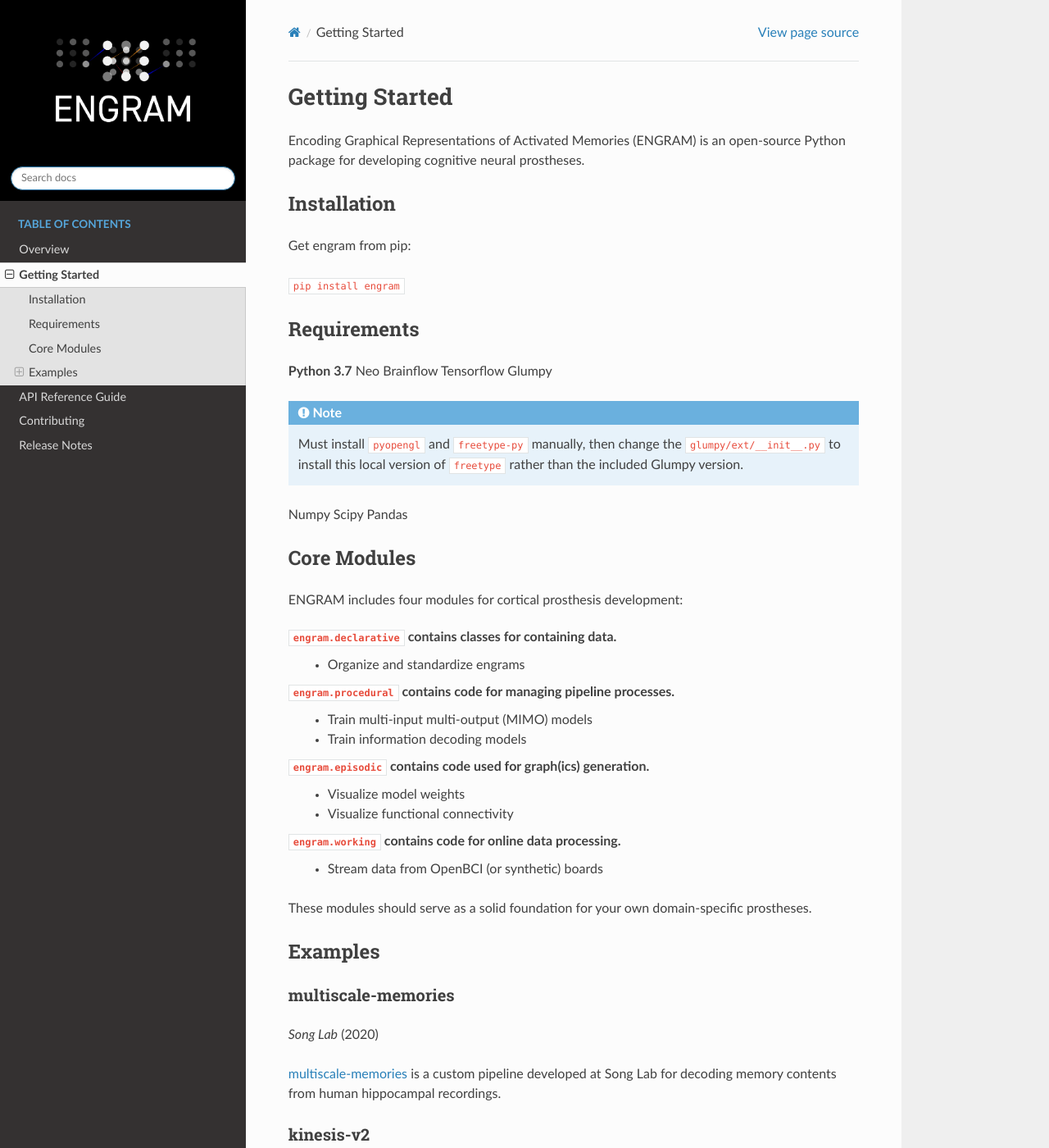
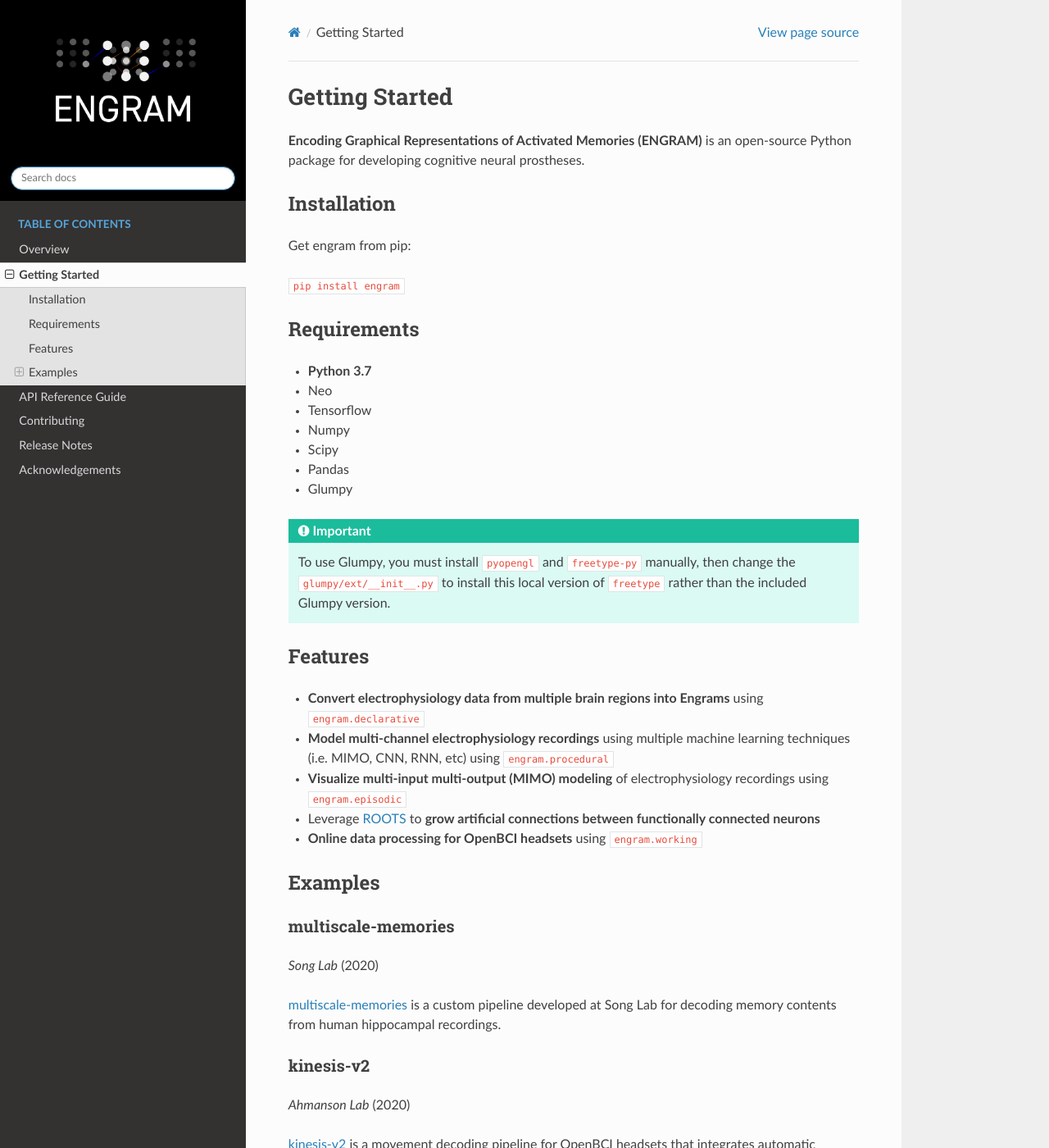
Before and after one commit to garrettmflynn/ENGRAM, a Sphinx documentation site: the page built from docs/source/GettingStarted.rst, in a window 1280 px wide and 1400 px high. Shown: the whole window at 82% size. Built offline with Sphinx 7.4.7 and the Read the Docs theme 2.0.0, drawn with Linux system fonts in a browser that asks for light colours.

Commit message:
Final documentation push for some time

```diff
--- a/docs/source/APIReferenceGuide.rst
+++ b/docs/source/APIReferenceGuide.rst
@@ -3,8 +3,8 @@
 ===================
 API Reference Guide
 ===================
-
-In addition to using **ENGRAM** as a standalone app, you can also leverage its API in your own code.
+.. important::
+  In addition to using **ENGRAM** as a standalone app, you can also leverage its API in your own code.
 
 .. toctree::
    :maxdepth: 1
--- a/docs/source/GettingStarted.rst
+++ b/docs/source/GettingStarted.rst
@@ -4,7 +4,7 @@
 Getting Started
 ================
 
-Encoding Graphical Representations of Activated Memories (ENGRAM)
+**Encoding Graphical Representations of Activated Memories (ENGRAM)**
 is an open-source Python package for developing cognitive neural prostheses.
 
 Installation
@@ -16,43 +16,29 @@ Get engram from pip:
 
 Requirements
 -------------
-**Python 3.7**
-Neo
-Brainflow
-Tensorflow
-Glumpy
 
-.. note:: Must install ``pyopengl`` and ``freetype-py`` manually, then change the ``glumpy/ext/__init__.py`` to install this local version of ``freetype`` rather than the included Glumpy version.
+* **Python 3.7**
+* Neo
+* Tensorflow
+* Numpy
+* Scipy
+* Pandas
+* Glumpy
 
-Numpy
-Scipy
-Pandas
+.. important::
+  To use Glumpy, you must install ``pyopengl`` and ``freetype-py`` manually, then change the ``glumpy/ext/__init__.py`` to install this local version of ``freetype`` rather than the included Glumpy version.
 
-Core Modules
--------------
+Features
+-----------
 
-ENGRAM includes four modules for cortical prosthesis development:
-
-``engram.declarative`` contains classes for containing data.
-  - Organize and standardize engrams
-
-``engram.procedural`` contains code for managing pipeline processes.
-  - Train multi-input multi-output (MIMO) models
-  - Train information decoding models
-
-``engram.episodic`` contains code used for graph(ics) generation.
-  - Visualize model weights
-  - Visualize functional connectivity
-
-``engram.working`` contains code for online data processing.
-  - Stream data from OpenBCI (or synthetic) boards
-
-These modules should serve as a solid foundation for your own domain-specific prostheses.
-
+* **Convert electrophysiology data from multiple brain regions into Engrams** using ``engram.declarative``
+* **Model multi-channel electrophysiology recordings** using multiple machine learning techniques (i.e. MIMO, CNN, RNN, etc) using ``engram.procedural``
+* **Visualize multi-input multi-output (MIMO) modeling** of electrophysiology recordings using ``engram.episodic``
+* Leverage ROOTS_ to **grow artificial connections between functionally connected neurons**
+* **Online data processing for OpenBCI headsets** using ``engram.working``
 
 Examples
 ---------
-
 
 multiscale-memories
 ^^^^^^^^^^^^^^^^^^^^^^^^^^^^^^^^
@@ -70,10 +56,10 @@ kinesis-v2
 is a movement decoding pipeline for OpenBCI headsets
 that integrates automatic motion tracking with real-time signals processing.
 
-
-
 episodic-memories
 ^^^^^^^^^^^^^^^^^^^^^^^^^^^^^^^^
 *Garrett Flynn* (2020)
 
 A personal project for shader-based representation of memories
+
+.. _ROOTS:          https://github.com/bingsome/roots
--- a/docs/source/Overview.rst
+++ b/docs/source/Overview.rst
@@ -3,7 +3,7 @@ Overview
 =====================
 .. important::
 
-  **This overview details ENGRAM's development through interactive documentation.**
+  **This page details ENGRAM's development through interactive documentation.**
   For conventional documentation, see :ref:`getting-started` or our :ref:`api`.
 
 0.0.0: Initialization
--- a/engram/version.py
+++ b/engram/version.py
@@ -1,2 +1,2 @@
 # -*- coding:utf-8 -*-
-version ='0.0.1.dev'
+version ='0.0.2.dev'
```
Also changed, not shown: docs/source/Acknowledgements.rst (added, +22 -0 lines), docs/source/Contributing.rst (+9 -17 lines), docs/source/index.rst (+1 -36 lines), setup.py (+10 -1 lines).
